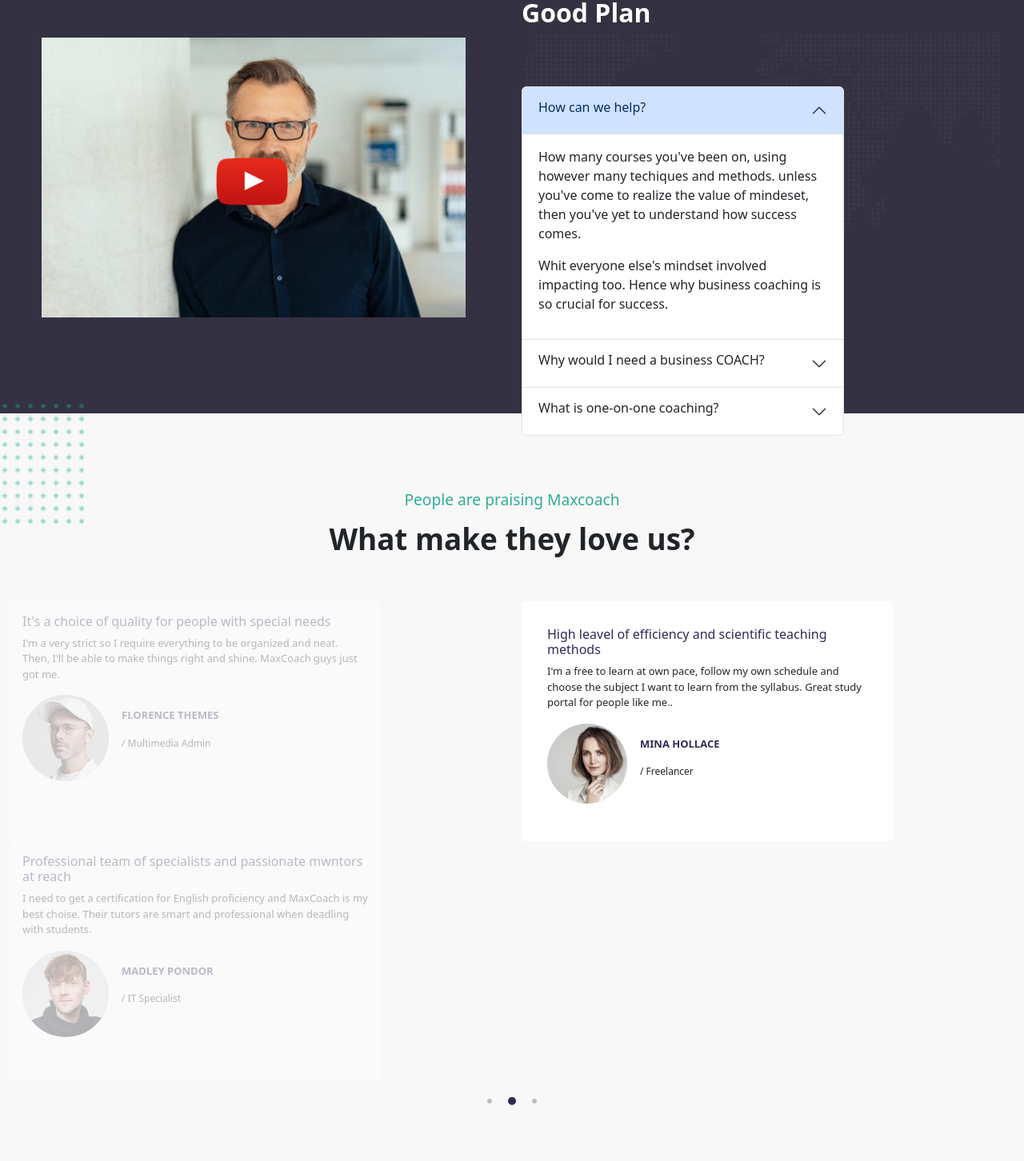
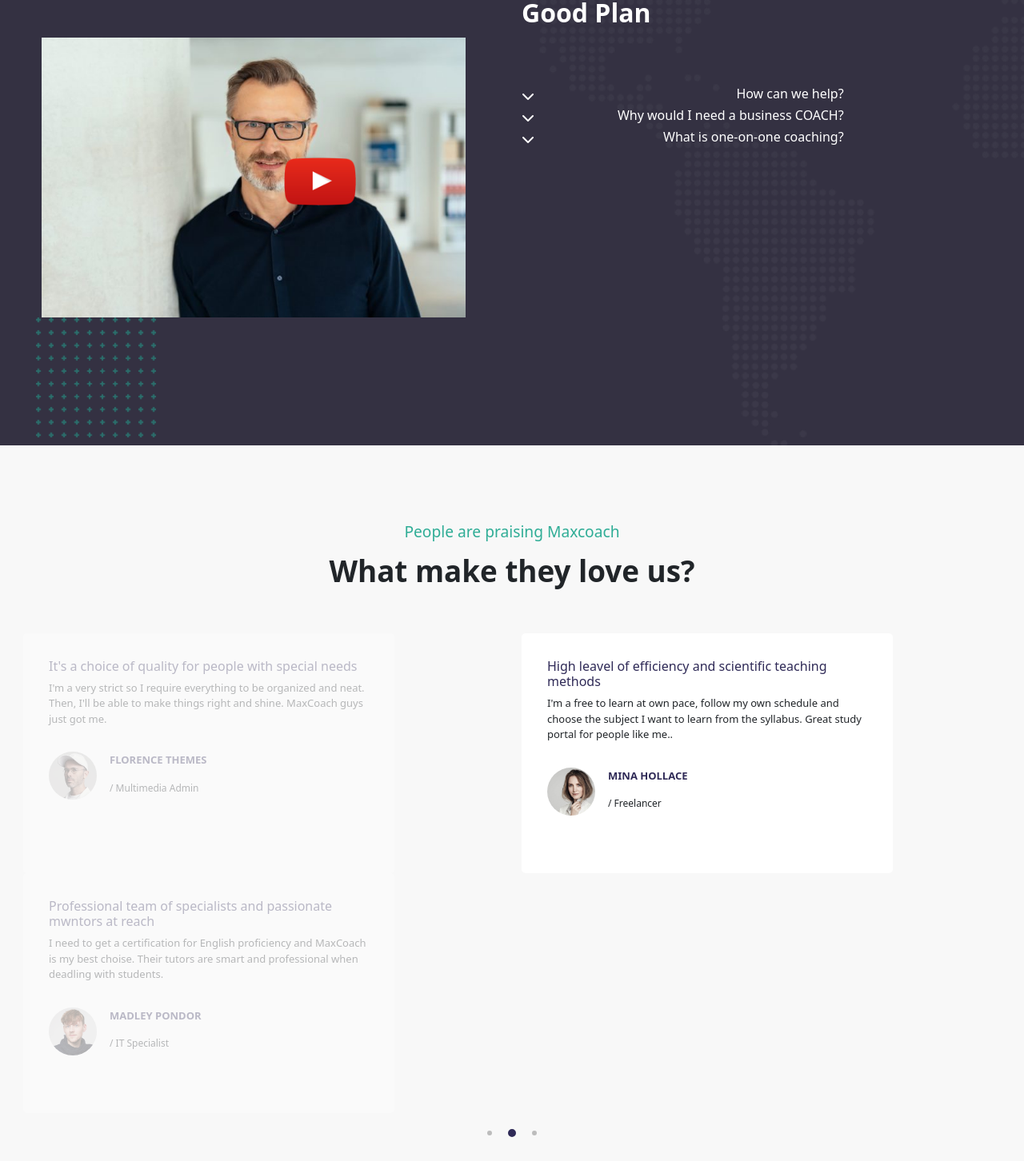
Before and after one commit to ElenaRuscitto/proj-html-vuejs, a Vue app: page / in a window 1280 px wide. Shown: the part 3278-4730 px from the top of the page at 80% size. Built offline with nearby package versions, Linux system fonts and the light colour scheme.

Commit message:
[add] accordion

```diff
--- a/src/components/partials/People.vue
+++ b/src/components/partials/People.vue
@@ -8,7 +8,7 @@
 <template>
    <div class="people py-5">
 
-      <div class="container-fluid">
+      <div class="my-container">
             <div class="testi text-center w-100">
                 <h5 class="mt-5">People are praising Maxcoach</h5>
                 <h2 class=" py-2 mb-5">
@@ -20,13 +20,13 @@
           <!-- card 1 -->
           <div class="col">
             <div class="card my-card opacity" style="width: 29rem;">
-              <div class="card-body">
+              <div class="card-body m-3">
                 <h6 class="card-title color">It's a choice of quality for people with special needs</h6>
 
                 <p class="card-text">I'm a very strict so I require everything to be organized and neat. Then, I'll be able to make things right and shine. MaxCoach guys just got me.</p>
 
                 <div class="name d-flex  ">
-                  <img src="../../assets/img/testimonial-avata-03.jpg" alt="avatar 3" class="w-25 testimonial">
+                  <img src="../../assets/img/testimonial-avata-03.jpg" alt="avatar 3" class="testimonial">
 
                   <div class="testiTestimonial d-flex flex-column mx-3">
                     <p class=" d-inline color mt-3"><strong>FLORENCE THEMES</strong></p>
@@ -47,9 +47,9 @@
                 <p class="card-text">I'm a free to learn at own pace, follow my own schedule and choose the subject I want to learn from the syllabus. Great study portal for people like me..</p>
 
                 <div class="name d-flex  ">
-                  <img src="../../assets/img/testimonial-avata-02.jpg" alt="avatar 2" class="w-25 testimonial">
+                  <img src="../../assets/img/testimonial-avata-02.jpg" alt="avatar 2" class="testimonial">
 
-                  <div class="testiTestimonial d-flex flex-column mx-3">
+                  <div class="d-flex flex-column mx-3">
                     <p class=" d-inline color mt-3"><strong>MINA HOLLACE</strong></p>
                     <span class="d-inline"> / Freelancer</span>
                   </div>
@@ -62,13 +62,13 @@
           <!-- card 3 -->
           <div class="col">
             <div class="card my-card opacity" style="width: 29rem;">
-              <div class="card-body">
+              <div class="card-body m-3">
                 <h6 class="card-title color">Professional team of specialists and passionate mwntors at reach</h6>
 
                 <p class="card-text">I need to get a certification for English proficiency and MaxCoach is my best choise. Their tutors are smart and professional when deadling with students.</p>
 
                 <div class="name d-flex  ">
-                  <img src="../../assets/img/testimonial-avata-04.jpg" alt="avatar 4" class="w-25 testimonial">
+                  <img src="../../assets/img/testimonial-avata-04.jpg" alt="avatar 4" class="testimonial">
 
                   <div class="d-flex flex-column mx-3">
                     <p class=" d-inline color mt-3"><strong>MADLEY PONDOR</strong></p>
@@ -104,6 +104,12 @@
 
 .people {
   background-color: $bgc-grigino;
+
+  .my-container {
+    max-width: 1700px;
+    margin: 0 29px;
+  }
+
     .my-card {
       border: none;
       border-radius: 5px;
@@ -113,7 +119,9 @@
       color: rgb(47, 42, 87);
       }
       .testimonial {
+        margin-top: 15px;
       border-radius: 50%;
+      height: 60px;
       }
       p {
         font-size: 13px;
@@ -121,7 +129,10 @@
       span {
         font-size: 12px;
       }
+
+
     }
+
 
     .opacity {
       opacity: .3;
--- a/src/components/partials/Youtube.vue
+++ b/src/components/partials/Youtube.vue
@@ -11,21 +11,99 @@
       <div class="row row-cols-2 ">
         <div class="col video">
           <img src="../../assets/img/home-business-video-poster-670x450.jpg" alt="poster" >
-          <img src="../../assets/img/maxcoach-shape-07-100x100.png" alt="" class="bg">
+          <img src="../../assets/img/maxcoach-shape-07-150x150.png" alt="" class="bg">
           <div class="logo">
             <img src="../../assets/img/icon-youtube-play.png" alt="logo" >
           </div>
         </div>
 
-        <div class="col my-col col-4 ">
+        <div class="col my-col col-4 text-white">
 
           <h2 class="descr py-4 mb-5 text-white ">
               <strong>To Thrive In Business Today, You'II Need a Good Plan</strong>
           </h2>
 
+<!-- faq -->
+
+
+      <div class="faq d-flex justify-content-between">
+
+
+        <div class="faq-right">
+          <i class="fa-solid fa-chevron-down"></i>
+          <i class="bonus fa-solid fa-chevron-up"></i>
+        </div>
+
+        <div class="faq-left">
+          <h6>How can we help?</h6>
+
+          <span class="bonus">
+            <p>
+              How many courses you've been on, using however many techiques and methods. unless you've come to realize the value of mindeset, then you've yet to understand how success comes.
+            </p>
+            <p>
+              Whit everyone else's mindset involved impacting too. Hence why business coaching is so crucial for success.
+            </p>
+          </span>
+        </div>
+
+
+
+      </div>
+<!-- 2 -->
+
+
+
+      <div class="faq-special d-flex justify-content-between">
+
+        <div class="faq-right">
+          <i class="fa-solid fa-chevron-down"></i>
+          <i class="bonus fa-solid fa-chevron-up"></i>
+        </div>
+
+        <div class="faq-left">
+          <h6>Why would I need a business COACH?</h6>
+
+          <span class="bonus">
+            <p>
+              How many courses you've been on, using however many techiques and methods. unless you've come to realize the value of mindeset, then you've yet to understand how success comes.
+            </p>
+            <p>
+              Whit everyone else's mindset involved impacting too. Hence why business coaching is so crucial for success.
+            </p>
+          </span>
+        </div>
+
+
+
+      </div>
+<!-- 3 -->
+      <div class="faq-special d-flex justify-content-between ">
+
+        <div class="faq-right">
+          <i class="fa-solid fa-chevron-down"></i>
+          <i class="bonus fa-solid fa-chevron-up"></i>
+        </div>
+
+        <div class="faq-left">
+          <h6>What is one-on-one coaching?</h6>
+
+          <span class="bonus">
+            <p>
+              How many courses you've been on, using however many techiques and methods. unless you've come to realize the value of mindeset, then you've yet to understand how success comes.
+            </p>
+            <p>
+              Whit everyone else's mindset involved impacting too. Hence why business coaching is so crucial for success.
+            </p>
+          </span>
+        </div>
+
+
+
+      </div>
           <!-- accordion -->
-          <div class="accordion" id="accordionExample">
-            <!-- 1 -->
+          <!-- <div class="accordion" id="accordionExample">
+
             <div class="accordion-item">
               <h2 class="accordion-header">
                 <button class="accordion-button" type="button" data-bs-toggle="collapse" data-bs-target="#collapseOne" aria-expanded="true" aria-controls="collapseOne">
@@ -43,8 +121,7 @@
                 </div>
               </div>
             </div>
-            <!-- /1 -->
-            <!-- 2 -->
+
             <div class="accordion-item">
               <h2 class="accordion-header">
                 <button class="accordion-button collapsed" type="button" data-bs-toggle="collapse" data-bs-target="#collapseTwo" aria-expanded="false" aria-controls="collapseTwo">
@@ -62,8 +139,7 @@
                 </div>
               </div>
             </div>
-            <!-- /2 -->
-            <!-- 3 -->
+
             <div class="accordion-item">
               <h2 class="accordion-header">
                 <button class="accordion-button collapsed" type="button" data-bs-toggle="collapse" data-bs-target="#collapseThree" aria-expanded="false" aria-controls="collapseThree">
@@ -81,21 +157,10 @@
                 </div>
               </div>
             </div>
-            <!-- /3 -->
-
-          </div>
-          <!-- <div class="testi  w-100">
-
-            <h2 class="descr py-4 mb-5 text-white ">
-              <strong>To Thrive In Business Today, You'II Need a Good Plan</strong>
-            </h2>
-            <div class="circle">
-              <i class="fa-solid fa-caret-up"></i>
-            </div>
-            <h5 class="mt-5">How can we help?</h5>
 
 
           </div> -->
+          <!-- /accordion -->
         </div>
 
       </div>
@@ -114,37 +179,43 @@
   // padding-top: 150px;
 
   background-image: url('../../assets/img/background-map-dots-top-right-transparent.png');
-  background-size: 600px;
+  background-size: 1200px;
   background-repeat: no-repeat;
   background-position: 650px;
-  height: 620px;
+  height: 660px;
+  position: relative;
+
 }
 
 .video {
-  position: relative;
+  // position: relative;
   padding-top: 150px;
+  z-index: 1;
 
   img {
     height: 350px;
     width: 530px;
     margin-left: 40px;
 
+    &.bg {
+    width: 150px !important;
+    height: 150px;
+    position: absolute;
+    bottom: 10px;
+    left: 5px;
+
   }
 
-  .bg {
-    width: 150px;
-    height: 150px;
-    position: absolute;
-    bottom: -110px;
-    left: -85px;
+  }
 
-  }
+
 
   .logo {
     position: absolute;
     top: 300px;
-    left: 360px;
+    left: 445px;
     transform: translate(-50% - 50%);
+
 
     img {
       width: 90px;
@@ -165,6 +236,36 @@
     }
   }
 
+
+
+
+}
+
+  // faq
+  .bonus {
+  display: none;
+}
+
+.faq:hover .bonus,
+.faq-special:hover .bonus {
+  display: inline-block;
+  margin-top: 20px;
+
+
+}
+
+
+.faq:hover h6,
+.faq-special:hover h6 {
+  color: $color-verde;
+}
+
+
+
+.faq:hover .fa-chevron-down,
+.faq-special:hover .fa-chevron-down {
+  display: none;
+  background-color: $color-verde;
 }
 
 </style>
```
Also changed, not shown: src/components/partials/AccordionYoutube.vue (added, +20 -0 lines), src/assets/img/maxcoach-shape-07-100x100.png (deleted), src/assets/img/maxcoach-shape-07-150x150.png (added).
